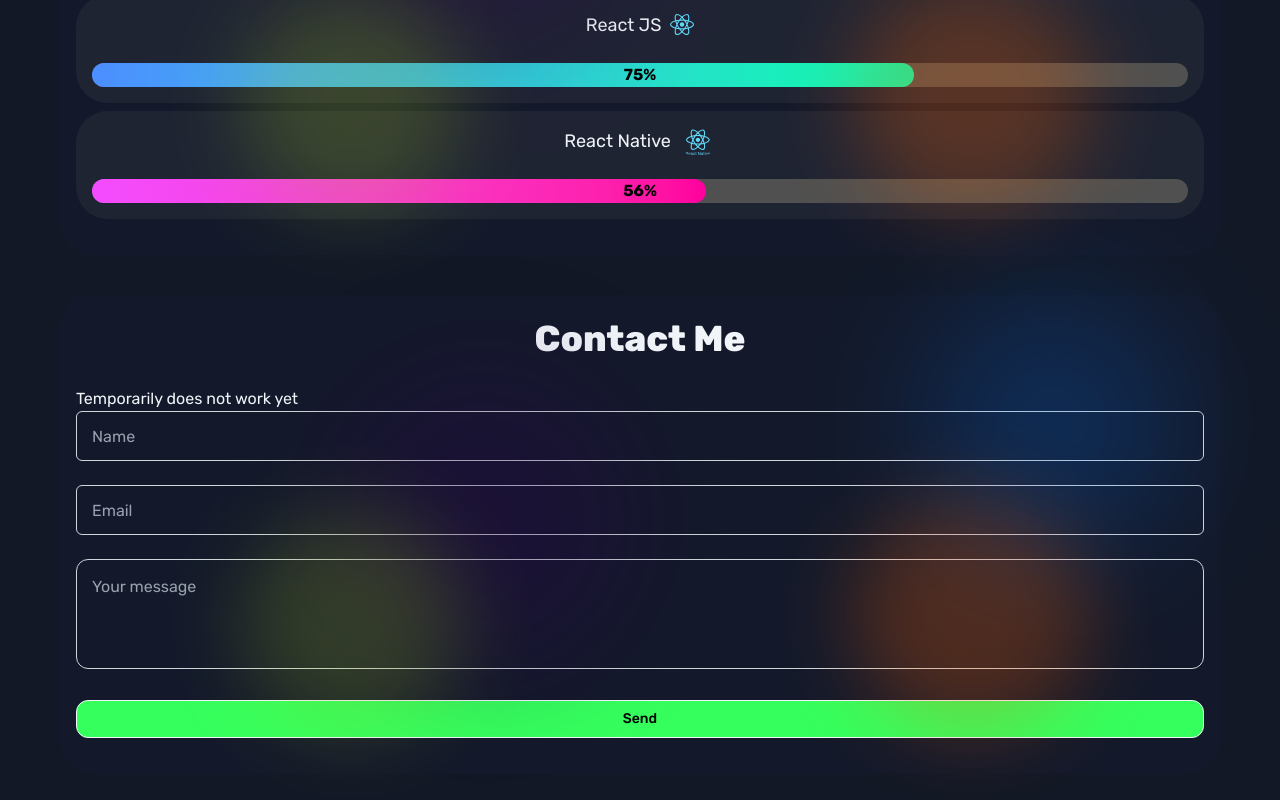
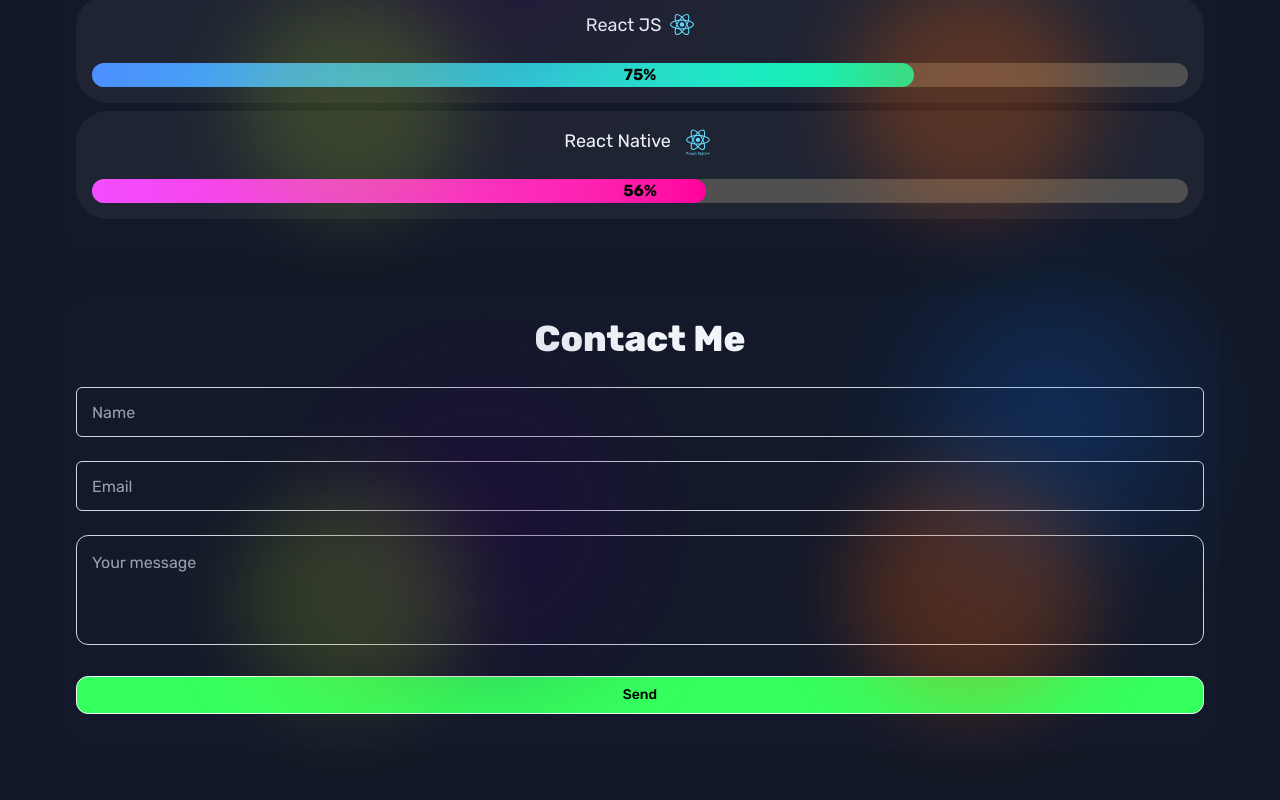
Before and after one commit to yuvraj-sd/my-portfolio, a React (Vite) app: page / in a window 1280 px wide. Shown: the part 2226-3026 px from the top of the page. Built offline with nearby package versions, Linux system fonts and the light colour scheme.

Commit message:
Finish contact form

```diff
--- a/package.json
+++ b/package.json
@@ -13,6 +13,7 @@
     "preview": "vite preview"
   },
   "dependencies": {
+    "@emailjs/browser": "^4.4.1",
     "@fontsource/dosis": "^5.2.5",
     "@heroicons/react": "^2.2.0",
     "@tailwindcss/vite": "^4.1.8",
--- a/src/components/Contact.jsx
+++ b/src/components/Contact.jsx
@@ -1,24 +1,9 @@
-// import React from 'react'
+import { useState } from 'react'
+import emailjs from '@emailjs/browser'
 
-// const Contact = () => {
-//   return (
-//     <div className='p-4 text-[var(--text)] justify-center'>
-//       <h1 className="text-3xl md:text-4xl font-extrabold mb-4 md:mb-7 mt-2 text-center">
-//         Contact Me
-//       </h1>
-//     </div>
-
-
-
-//   )
-// }
-
-// export default Contact
-
-
-// src/components/Contact.jsx
-import { useState } from 'react'
-import axios from 'axios'
+const SERVICE_ID = 'service_jnpfdkk'
+const TEMPLATE_ID = 'template_xqqpqeh'
+const PUBLIC_KEY = 'XX6ZLHydmnBPf4KGT'
 
 const Contact = () => {
   const [form, setForm] = useState({ name: '', email: '', message: '' })
@@ -30,12 +15,22 @@ const Contact = () => {
 
   const handleSubmit = async (e) => {
     e.preventDefault()
+    setStatus('Sending...')
     try {
-      await axios.post('http://127.0.0.1:8000/api/contact/', form)
+      await emailjs.send(
+        SERVICE_ID,
+        TEMPLATE_ID,
+        {
+          from_name: form.name,
+          from_email: form.email,
+          message: form.message,
+        },
+        PUBLIC_KEY
+      )
       setStatus('Message sent!')
       setForm({ name: '', email: '', message: '' })
     } catch (err) {
-      setStatus('Failed to send')
+      setStatus('Failed to send. Please try again later.')
     }
   }
 
@@ -43,10 +38,8 @@ const Contact = () => {
     <div className='p-4 text-[var(--text)] justify-center'>
       <h1 className="text-3xl md:text-4xl font-extrabold mb-4 md:mb-7 mt-2 text-center">
         Contact Me
-      </h1>Temporarily does not work yet
-
-
-      <form className="space-y-6">
+      </h1>
+      <form className="space-y-6" onSubmit={handleSubmit}>
         {/* Name Field */}
         <div className="relative">
           <input
@@ -55,6 +48,8 @@ const Contact = () => {
             id="name"
             placeholder=" "
             required
+            value={form.name}
+            onChange={handleChange}
             className="peer w-full border border-gray-300 dark:border-gray-600 bg-transparent px-4 pt-5 pb-2 rounded-md text-sm focus:outline-none focus:border-blue-600 transition-colors"
           />
           <label
@@ -73,6 +68,8 @@ const Contact = () => {
             id="email"
             placeholder=" "
             required
+            value={form.email}
+            onChange={handleChange}
             className="peer w-full border border-gray-300 dark:border-gray-600 bg-transparent px-4 pt-5 pb-2 rounded-md text-sm focus:outline-none focus:border-blue-500 dark:focus:border-blue-400 transition-colors"
           />
           <label
@@ -86,21 +83,22 @@ const Contact = () => {
         {/* Message Field */}
         <div className="relative">
           <textarea
-            name="msg"
-            id="msg"
+            name="message"
+            id="message"
             rows={4}
             placeholder=" "
             required
+            value={form.message}
+            onChange={handleChange}
             className="peer w-full border border-gray-300 dark:border-gray-600 bg-transparent px-4 pt-5 pb-2 rounded-xl text-sm focus:outline-none focus:border-blue-500 dark:focus:border-blue-400 transition-colors resize-none"
           ></textarea>
           <label
-            htmlFor="msg"
+            htmlFor="message"
             className="absolute left-4 top-2 text-gray-500 text-sm transition-all scale-100 origin-left peer-placeholder-shown:top-4 peer-placeholder-shown:text-base peer-placeholder-shown:text-gray-400 peer-focus:top-2 peer-focus:text-sm peer-focus:text-blue-500 dark:peer-focus:text-blue-400"
           >
             Your message
           </label>
         </div>
-
 
         {/* Submit Button */}
         <button
@@ -109,9 +107,12 @@ const Contact = () => {
         >
           Send
         </button>
+        {status && (
+          <div className="text-center mt-2 text-sm">
+            {status}
+          </div>
+        )}
       </form>
-      {/* </div> */}
-
     </div>
   )
 }
```
Also changed, not shown: 1 other file (tests, documents, lock files or other folders).
